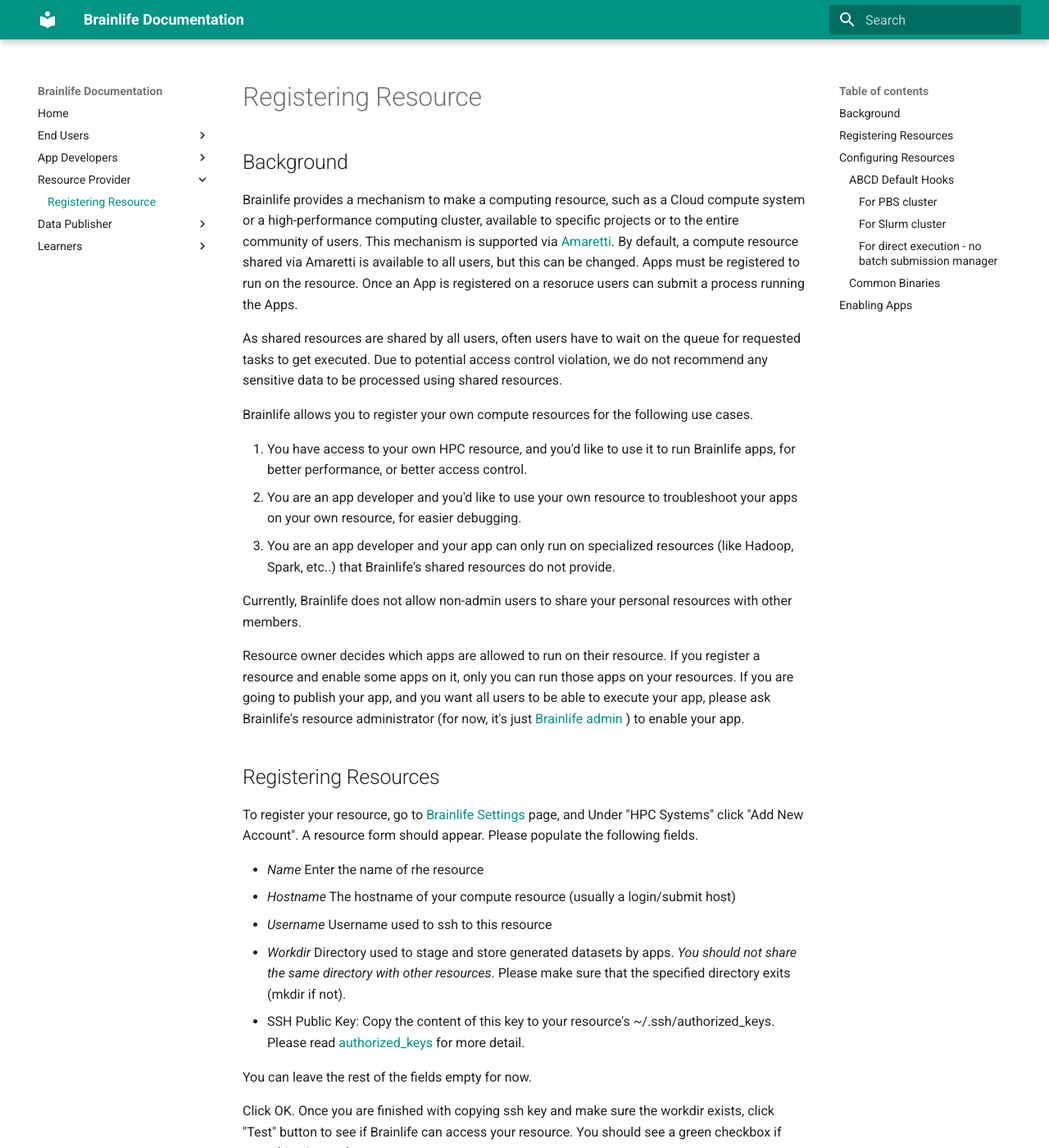
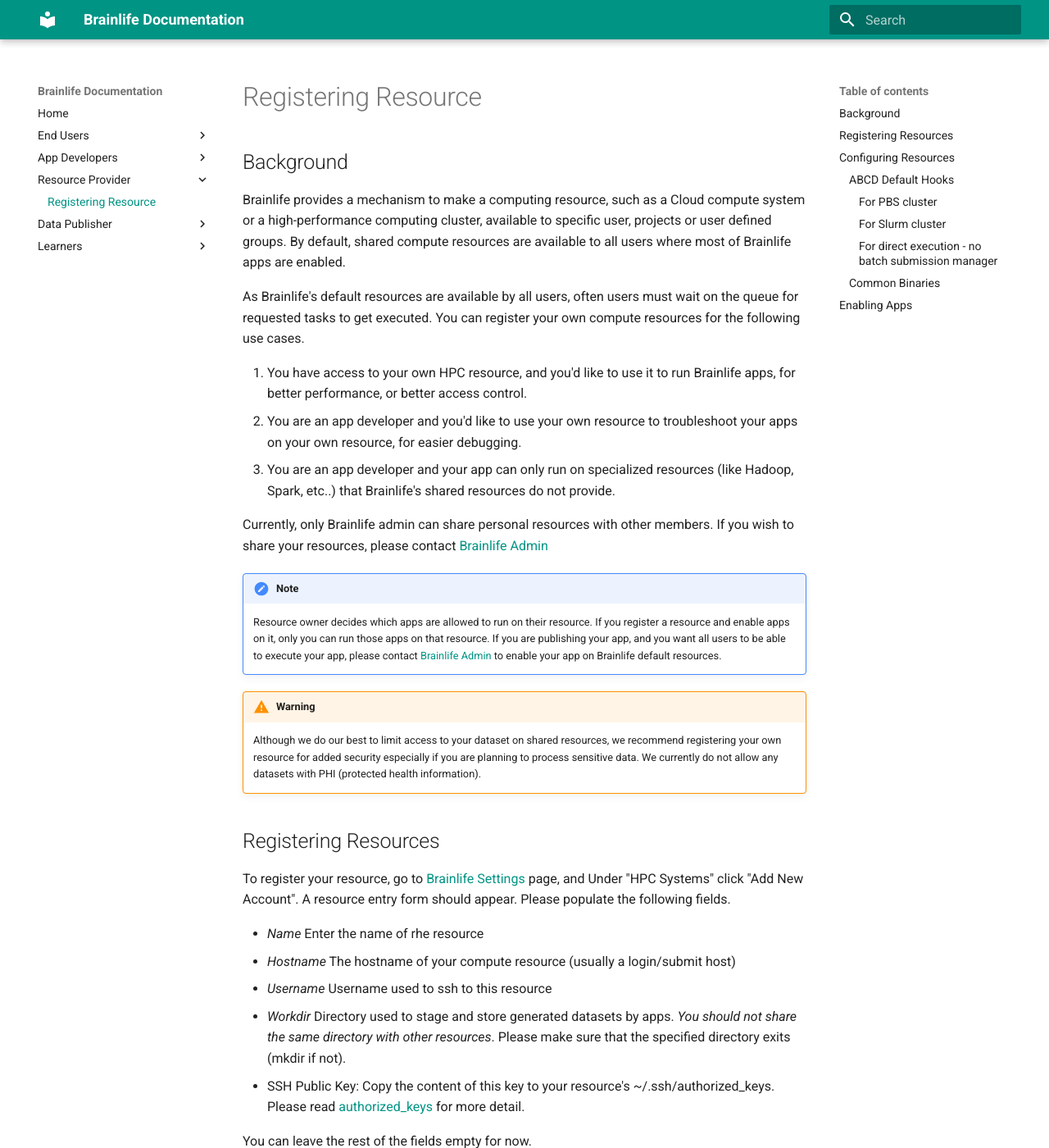
Before and after one commit to brainlife/docs, an MkDocs documentation site: the page built from docs/resources/register.md, in a window 1280 px wide and 1400 px high. Shown: the whole window at 82% size. Built offline with MkDocs 1.6.1 and Material for MkDocs 9.7.7, drawn with Linux system fonts in a browser that asks for light colours; old or Windows-style settings are respelled for this version of MkDocs; some of the changed text lies outside the part shown.

Commit message:
updated resource registration guide

````diff
--- a/docs/resources/register.md
+++ b/docs/resources/register.md
@@ -1,23 +1,26 @@
 
 ## Background
 
-Brainlife provides a mechanism to make a computing resource, such as a Cloud compute system or a high-performance computing cluster, available to specific projects or to the entire community of users. This mechanism is supported via [Amaretti](https://github.com/brain-life/amaretti). By default, a compute resource shared via Amaretti is available to all users, but this can be changed. Apps must be registered to run on the resource. Once an App is registered on a resoruce users can submit a process running the Apps.
+Brainlife provides a mechanism to make a computing resource, such as a Cloud compute system or a high-performance computing cluster, available to specific user, projects or user defined groups. By default, shared compute resources are available to all users where most of Brainlife apps are enabled.
 
-As shared resources are shared by all users, often users have to wait on the queue for requested tasks to get executed. Due to potential access control violation, we do not recommend any sensitive data to be processed using shared resources.
-
-Brainlife allows you to register your own compute resources for the following use cases.
+As Brainlife's default resources are available by all users, often users must wait on the queue for requested tasks to get executed. You can register your own compute resources for the following use cases.
 
 1. You have access to your own HPC resource, and you'd like to use it to run Brainlife apps, for better performance, or better access control.
 2. You are an app developer and you'd like to use your own resource to troubleshoot your apps on your own resource, for easier debugging.
 3. You are an app developer and your app can only run on specialized resources (like Hadoop, Spark, etc..) that Brainlife's shared resources do not provide.
 
-Currently, Brainlife does not allow non-admin users to share your personal resources with other members.
+Currently, only Brainlife admin can share personal resources with other members. If you wish to share your resources, please contact [Brainlife Admin](mailto:brlife@iu.edu)
 
-Resource owner decides which apps are allowed to run on their resource. If you register a resource and enable some apps on it, only you can run those apps on your resources. If you are going to publish your app, and you want all users to be able to execute your app, please ask Brainlife's resource administrator (for now, it's just [Brainlife admin](mailto:brlife@iu.edu) ) to enable your app.
+!!! note
+	Resource owner decides which apps are allowed to run on their resource. If you register a resource and enable apps on it, only you can run those apps on that resource. If you are publishing your app, and you want all users to be able to execute your app, please contact [Brainlife Admin](mailto:brlife@iu.edu) to enable your app on Brainlife default resources.
+
+!!! warning
+	Although we do our best to limit access to your dataset on shared resources, we recommend registering your own resource for added security
+	especially if you are planning to process sensitive data. We currently do not allow any datasets with PHI (protected health information).
 
 ## Registering Resources
 
-To register your resource, go to [Brainlife Settings](https://brainlife.io/wf/#!/resources) page, and Under "HPC Systems" click "Add New Account". A resource form should appear. Please populate the following fields.
+To register your resource, go to [Brainlife Settings](https://brainlife.io/amaretti/#!/resources) page, and Under "HPC Systems" click "Add New Account". A resource entry form should appear. Please populate the following fields.
 
 * *Name* Enter the name of rhe resource
 * *Hostname* The hostname of your compute resource (usually a login/submit host)
@@ -31,11 +34,11 @@
 
 ## Configuring Resources
 
-Once you register your resource, you will need to do a few things to prepare your resources so that Brainlife can successfully execute Brainlife apps on your resource.
+Once you register your resource, you will need to perform a few things to prepare your resource so that Brainlife can successfully execute Brainlife apps.
 
 ### ABCD Default Hooks
 
-Some app provides its own [ABCD Hooks](https://github.com/brain-life/abcd-spec), however, many of them relies on default hooks that are installed on each resource. As a resource provider, you will need to provide these default hooks ("start", "stop", and "status" scripts) and make them available to all app by adding them to `$PATH`. If you are not sure how to write these scripts, you can install and use the our default ABCD hooks by doing following.
+[ABCD Hooks](https://github.com/brain-life/abcd-spec) are used to start, stop and monitor apps on remote resources. Some app provides its own hooks, but many of them relies on default hooks that are installed on each resource. As a resource provider, you need to provide these default hooks and make them available by setting `$PATH`. If you are not sure how to write these scripts, you can install and use Brainlife's default ABCD hooks by doing following.
 
 ```
 cd ~
@@ -72,30 +75,30 @@
 
 For IU HPC resource, please feel free to use following ~/bin directory which contains jq
 
-[~/.bashrc]
 
 ```
+$ ~/.bashrc
 export PATH=$PATH:/N/u/brlife/Carbonate/bin
 ```
 
-For singularity, you can either install it on the system, or for HPC systems you should add following in your `~/.modules` file.
+For singularity, you can either install it on the system, or for most HPC systems you can simply add following in your `~/.modules` file.
 
 ```
 module load singularity
 ```
 
-By default, singularity uses user's home directory to cache docker images (and /tmp to create a merged container image to run). If you have limited amount of home directory, you should override these directories by setting something like the following in your .bashrc
+By default, singularity uses user's home directory to cache docker images (and /tmp to create a merged container image to run). If you have limited amount of home directory space, you should override these directories by adding the following in your .bashrc
 
 ```
 export SINGULARITY_CACHEDIR=/N/dc2/scratch/<username>/singularity-cachedir
 ```
 
-Please replace <username> with your username, and make sure specified directories exists.
+> Please replace <username> with your username, and make sure specified directories exists.
 
 ## Enabling Apps
 
-Once you have registered and configured your resource, now you can enable apps to run on your resource.
+Once you have registered and tested your resource, you can now enable apps to run on your resource.
 
-Go back to the Brainlife / Settings / Resources page, and click the resource you have created. Under services section, enter the git org/repo name (like "brain-life/app-life)" of the app that you'd like to enable, and the score for each service. The higher the score is, the more likely the resource will be chosen to run your app (if there are multiple resources available). Brainlife gives higher score for resources that you own, so you can just leave it the default of 10 - unless it's competing with another resource that you own. Click OK.
+Go back to the Brainlife's [resource settings page](https://brainlife.io/amaretti/#!/resources), and click the resource you have created. Under the services section, enter the git org/repo name (such as like `brain-life/app-life`) for the app that you'd like to enable, and the score for each service. The higher the score is, the more likely the resource will be chosen to run your app (if there are multiple resources available). Brainlife gives higher score for resources that you own (not shared ones), you should leave it the default of 10 unless it's competing with other resource that you have access to. Click OK.
 
-You can see which resource an app is configured to run, and which resource will be chosen when you submit it under App detail / Computing Resources section on Brainlife. [example](https://brainlife.io/warehouse/app/58c56cf7e13a50849b258800)
+You can see which resource an app is configured to run, and which resource will be chosen when you submit it under App detail / Computing Resources section on Brainlife. [example](https://brainlife.io/app/58c56cf7e13a50849b258800)
````
